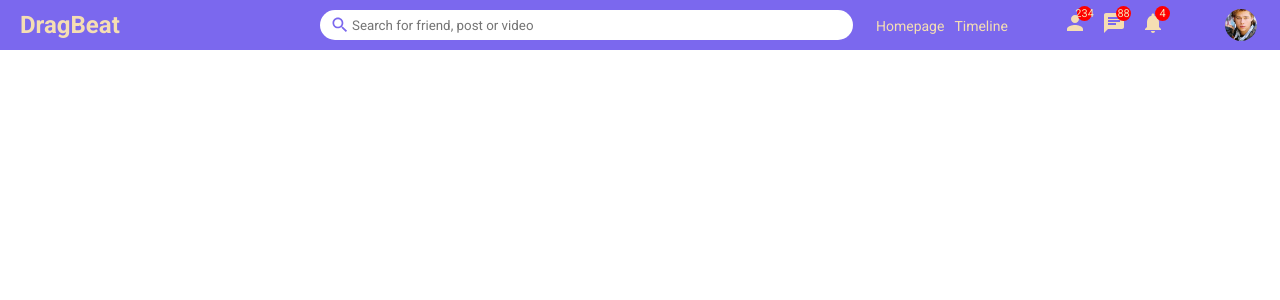
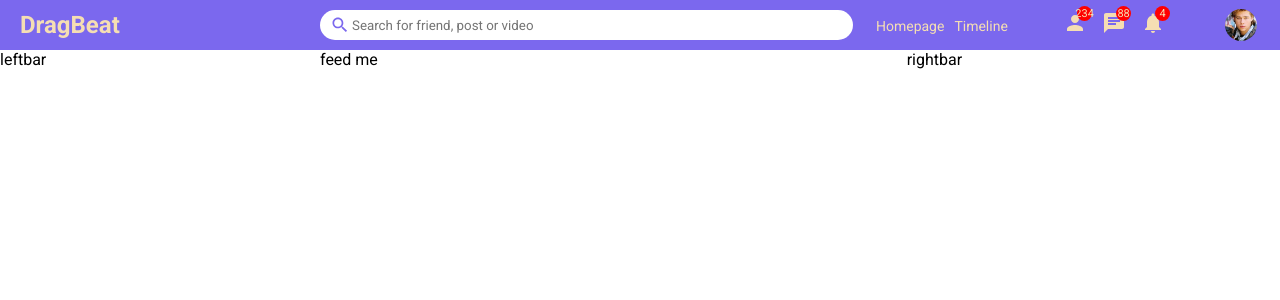
Before and after one commit to ercrmngrc/social-media-react-social, a React (Create React App) app: page / in a window 1280 px wide. Shown: the top 300 px of the page. Built offline with nearby package versions, Linux system fonts and the light colour scheme.

Commit message:
added the components

```diff
--- /dev/null
+++ b/src/components/feed/Feed.jsx
@@ -0,0 +1,10 @@
+import React from 'react';
+import "./feed.css";
+
+export default function Feed() {
+    return (
+        <div className = 'feed'>
+            feed me
+        </div>
+    )
+}
--- /dev/null
+++ b/src/components/feed/feed.css
@@ -0,0 +1,3 @@
+.feed {
+    flex: 5.5;
+}
--- /dev/null
+++ b/src/components/leftbar/Leftbar.jsx
@@ -0,0 +1,10 @@
+import React from 'react';
+import "./leftbar.css";
+
+export default function Leftbar() {
+    return (
+        <div className = 'leftbar'>
+            leftbar
+        </div>
+    )
+}
--- /dev/null
+++ b/src/components/leftbar/leftbar.css
@@ -0,0 +1,3 @@
+.leftbar {
+    flex: 3;
+}
--- /dev/null
+++ b/src/components/rightbar/Rightbar.jsx
@@ -0,0 +1,10 @@
+import React from 'react';
+import "./rightbar.css";
+
+export default function Rightbar() {
+    return (
+        <div className = 'rightbar'>
+            rightbar
+        </div>
+    )
+}
--- /dev/null
+++ b/src/components/rightbar/rightbar.css
@@ -0,0 +1,3 @@
+.rightbar {
+    flex: 3.5;
+}
--- a/src/pages/home/Home.js
+++ /dev/null
@@ -1,8 +0,0 @@
-import React from 'react'
-import Topbar from "../../components/topbar/Topbar";
-
-export default function Home() {
-    return (
-        <Topbar />
-    )
-}
--- /dev/null
+++ b/src/pages/home/Home.jsx
@@ -0,0 +1,19 @@
+import React from 'react'
+import Topbar from "../../components/topbar/Topbar";
+import Leftbar from "../../components/leftbar/Leftbar";
+import Feed from "../../components/feed/Feed";
+import Rightbar from "../../components/rightbar/Rightbar";
+import "./home.css";
+
+export default function Home() {
+    return (
+        <>
+        <Topbar />
+        <div className = "homeContainer">
+            <Leftbar />
+            <Feed />
+            <Rightbar />
+        </div>
+        </>
+    )
+}
--- a/src/pages/home/home.css
+++ b/src/pages/home/home.css
@@ -0,0 +1,4 @@
+.homeContainer {
+    display: flex;
+    width: 100%;
+}
```
Also changed, not shown: src/components/topbar/Topbar.jsx (line endings or trailing spaces).
